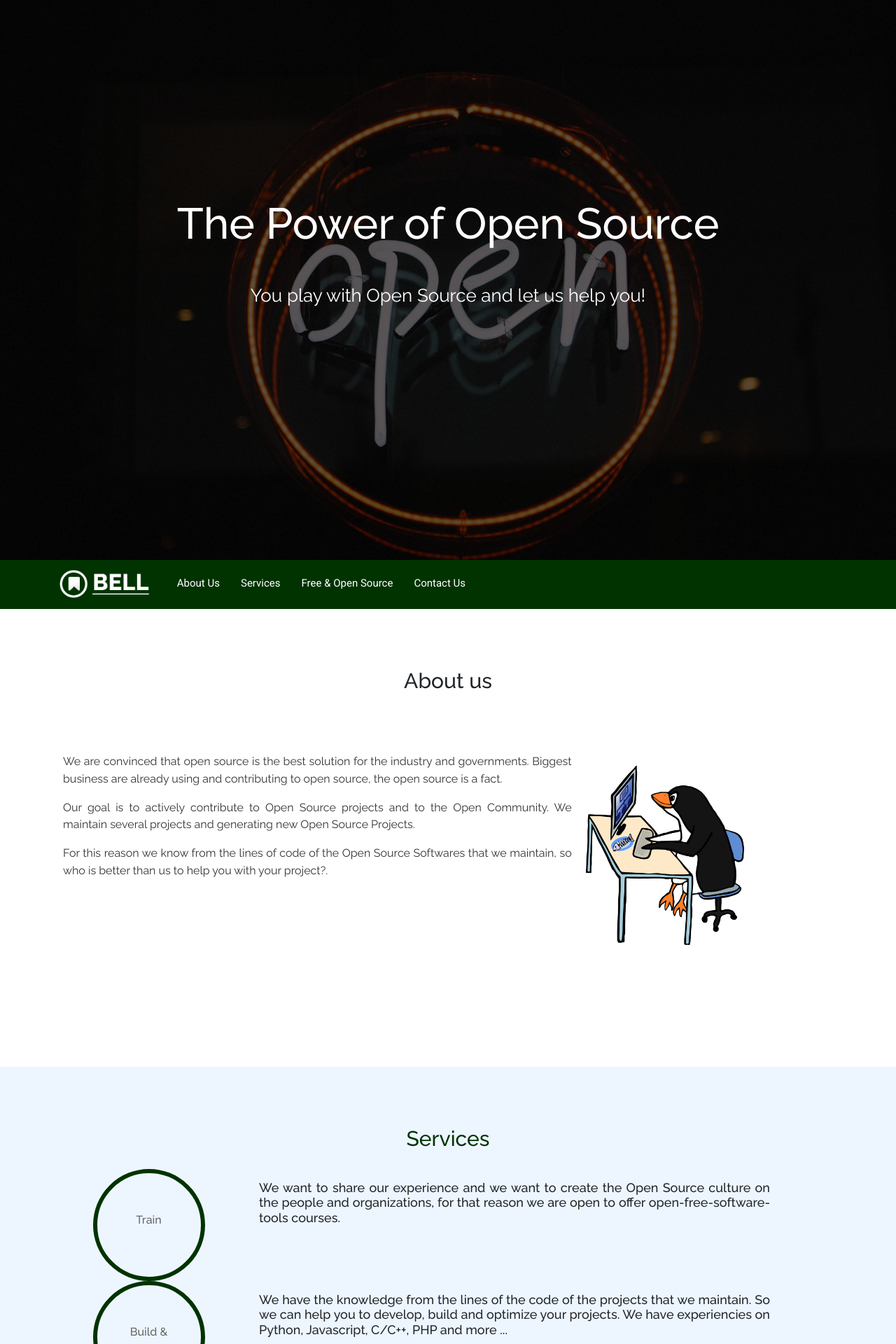
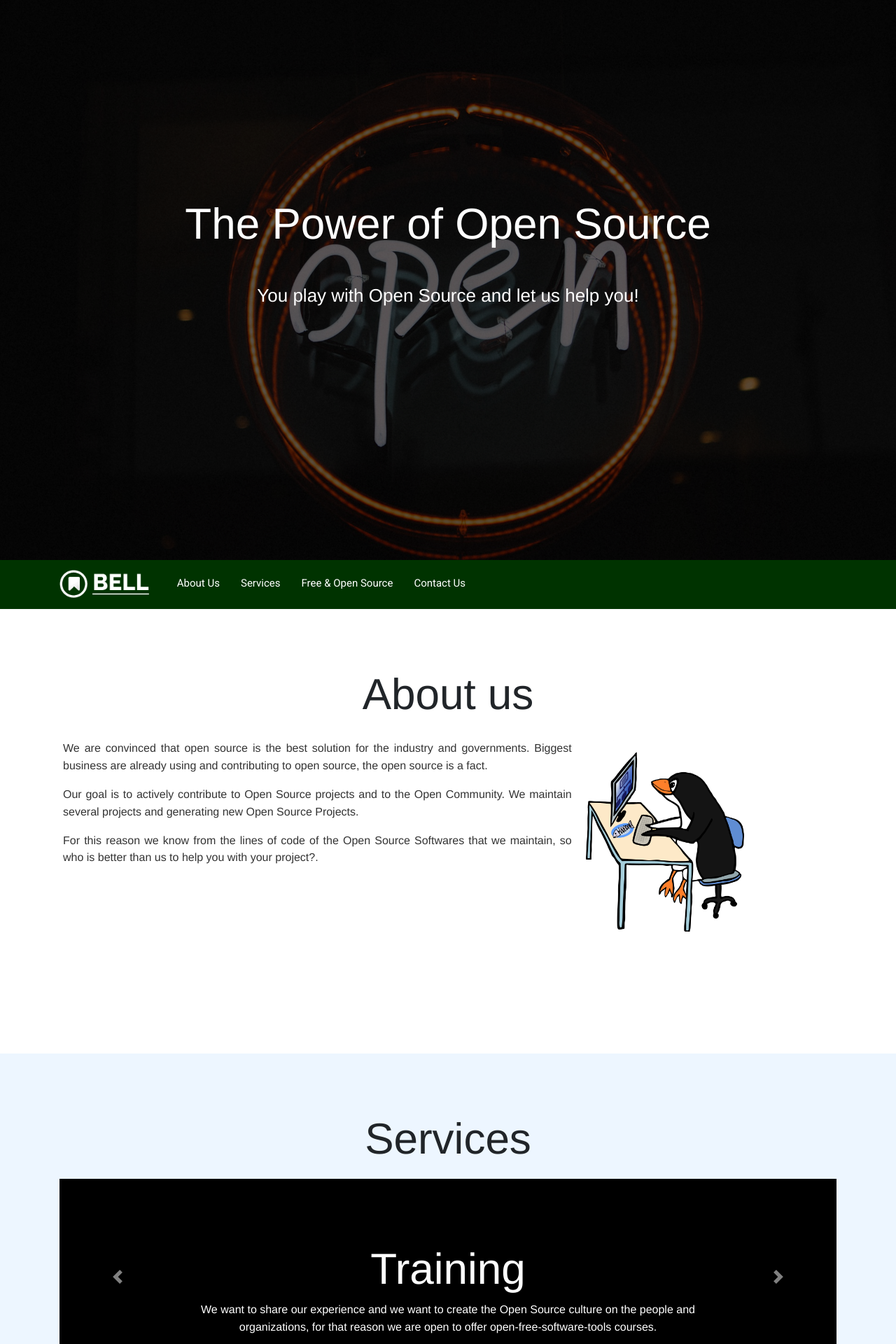
Before and after one commit to Yaeorobi/yaerobi, a Django app: page / in a window 1280 px wide. Shown: the top 1920 px of the page at 70% size. Run offline with Django 3.2, Linux system fonts and the light colour scheme; some libraries are stand-ins or nearby versions.

Commit message:
Cambios en la página

```diff
--- a/requirements.txt
+++ b/requirements.txt
@@ -1,4 +1,4 @@
-Django==2.2.2
+Django
 pytz==2019.1
 sqlparse==0.3.0
 django-bootstrap3
--- a/yaerobi/website/static/css/style.css
+++ b/yaerobi/website/static/css/style.css
@@ -1031,3 +1031,18 @@ div.logos > img{
   max-width: 60%;
   max-height: 60%;
 }
+
+
+.carousel{
+    /*background: #194616;*/
+    background: #000;
+    margin-top: 20px;
+    width: 100%;
+}
+.carousel-item{
+    text-align: center;
+    min-height: 280px; /* Prevent carousel from being distorted if for some reason image doesn't load */
+}
+.bs-example{
+	margin: 20px;
+}
--- a/yaerobi/website/templates/website/base.html
+++ b/yaerobi/website/templates/website/base.html
@@ -13,25 +13,11 @@
   <meta content="" name="keywords">
   <meta content="" name="description">
 
-  <!-- Facebook Opengraph integration: https://developers.facebook.com/docs/sharing/opengraph -->
-  <meta property="og:title" content="">
-  <meta property="og:image" content="">
-  <meta property="og:url" content="">
-  <meta property="og:site_name" content="">
-  <meta property="og:description" content="">
-
-  <!-- Twitter Cards integration: https://dev.twitter.com/cards/  -->
-  <meta name="twitter:card" content="summary">
-  <meta name="twitter:site" content="">
-  <meta name="twitter:title" content="">
-  <meta name="twitter:description" content="">
-  <meta name="twitter:image" content="">
-
   <!-- Favicon -->
   <link href="img/favicon.ico" rel="icon">
 
   <!-- Google Fonts -->
-  <link href="https://fonts.googleapis.com/css?family=Raleway:400,500,700|Roboto:400,900" rel="stylesheet">
+  <link href="https://fonts.googleapis.com/css?family=Merriweather:400,500,700|Roboto:400,900" rel="stylesheet">
 
   <!-- Bootstrap CSS File -->
   <link href="static/lib/bootstrap/css/bootstrap.min.css" rel="stylesheet">
@@ -41,6 +27,13 @@
 
   <!-- Main Stylesheet File -->
   <link href="static/css/style.css" rel="stylesheet">
+
+  <script src="https://cdnjs.cloudflare.com/ajax/libs/popper.js/1.14.7/umd/popper.min.js"></script>
+
+  <script src="https://stackpath.bootstrapcdn.com/bootstrap/4.3.1/js/bootstrap.min.js"></script>
+
+  <script src="https://ajax.googleapis.com/ajax/libs/jquery/3.3.1/jquery.min.js"></script>
+
 
   <!-- =======================================================
     Theme Name: Bell
--- a/yaerobi/website/templates/website/home.html
+++ b/yaerobi/website/templates/website/home.html
@@ -41,7 +41,7 @@
         <ul class="nav-menu">
           <li><a href="#about">About Us</a></li>
           <li><a href="#services">Services</a></li>
-          <li><a href="#softwarelibre">Free & Open Source</a></li>
+          <li><a href="https://github.com/yaerobi">Free & Open Source</a></li>
           <!-- <li><a href="#team">Team</a></li>-->
           <li><a href="#contact">Contact Us</a></li>
         </ul>
@@ -60,9 +60,9 @@
 <section class="about" id="about">
     <div class="container">
       <div class="text-center">
-            <h2>
+            <h1>
                 About us
-            </h2>
+            </h1>
         </div>
       <div class="row about-us">
         <div class="about-us text-justify col-md-8 col-sm-12">
@@ -85,96 +85,73 @@
   <section class="portfolio" id="services">
     <div class="container">
       <div class="text-center">
-            <h2>
+            <h1>
                 Services
-            </h2>
+            </h1>
       </div>
 
-       <div class="row portfolio">
-        <div class="stats-col text-center col-md-3 col-sm-6">
-          <div class="circle">Train</div>
+      <div id="carousel-example-generic" class="carousel slide" data-ride="carousel">
+        <!-- Indicators -->
+        <ol class="carousel-indicators">
+            <li data-target="#carousel-example-generic" data-slide-to="0" class="active"></li>
+            <li data-target="#carousel-example-generic" data-slide-to="1"></li>
+            <li data-target="#carousel-example-generic" data-slide-to="2"></li>
+            <li data-target="#carousel-example-generic" data-slide-to="3"></li>
+        </ol>
+
+        <!-- Wrapper for slides -->
+        <div class="carousel-inner" role="listbox">
+            <div class="carousel-item active">
+                <div class="carousel-caption">
+                    <h1>Training</h1>
+                    <p style="color:#fff;" >We want to share our experience and we want to create the Open Source culture on the people and organizations, for that reason we are open to offer open-free-software-tools courses.
+                    </p>
                 </div>
-        <div class="portfolio text-justify col-md-8 col-sm-12">
-            <p><h4>
-                We want to share our experience and we want to create the Open Source culture on the people and organizations, for that reason we are open to offer open-free-software-tools courses.
-            </h4></p>
+            </div>
+            <div class="carousel-item">
+                <div class="carousel-caption">
+                    <h1>Build & Optimize</h1>
+                    <p style="color:#fff;" >We have the knowledge from the lines of the code of the projects that we maintain. So we can help you to develop, build and optimize your projects.</p>
+                </div>
+
+            </div>
+            <div class="carousel-item">
+              <div class="carousel-caption">
+                <h1>Maintain</h1>
+                <p style="color:#fff;" >Develop a project is a hard and demanding task and take several hours of people. Maintain a project or package is still a demanding task. We work every day maintaining open source projects, we can help you on that task.
+                </p>
               </div>
             </div>
 
-      <div class="row portfolio">
-        <div class="stats-col text-center col-md-3 col-sm-6">
-          <div class="circle">Build & Optimize</div>
+            <div class="carousel-item">
+              <div class="carousel-caption">
+                  <h1>Packaging</h1>
+                  <p style="color:#fff;" >We have experience on Debian Packaging, we can package your software and tools to be ready for distribute and deploy.</p>
               </div>
-        <div class="portfolio text-justify col-md-8 col-sm-12">
-            <p><h4>
-                We have the knowledge from the lines of the code of the projects that we maintain. So we can help you to develop, build and optimize your projects. We have experiencies on Python, Javascript, C/C++, PHP and more ...
-            </h4></p>
             </div>
         </div>
 
-      <div class="row portfolio">
-        <div class="stats-col text-center col-md-3 col-sm-6">
-          <div class="circle">Maintain</div>
-        </div>
-        <div class="portfolio text-justify col-md-8 col-sm-12">
-            <p><h4>
-                Develop a project is a hard and demanding task and take several hours of people. Maintain a project or package is still a demanding task. We work every day maintaining open source projects, we can help you on that task.
-            </h4></p>
-        </div>
-      </div>
-
-      <div class="row portfolio">
-        <div class="stats-col text-center col-md-3 col-sm-6">
-          <div class="circle">Packaging</div>
-        </div>
-        <div class="portfolio text-justify col-md-8 col-sm-12">
-            <p><h4>
-              We have experience on Debian Packaging, we can package your software and tools to be ready for distribute and deploy.
-            </h4></p>
-        </div>
-      </div>
-      <div class="portfolio text-center col-md-12 col-sm-12 logos center">
-        <img src='{% static "img/logos.jpg" %}' alt="logos" title="We have experience on this"></img>
-        </div>
+        <!-- Controls -->
+        <a class="carousel-control-prev" href="#carousel-example-generic" role="button" data-slide="prev">
+            <span class="carousel-control-prev-icon" aria-hidden="true"></span>
+            <span class="sr-only">Previous</span>
+        </a>
+        <a class="carousel-control-next" href="#carousel-example-generic" role="button" data-slide="next">
+            <span class="carousel-control-next-icon" aria-hidden="true"></span>
+            <span class="sr-only">Next</span>
+        </a>
       </div>
   </section>
+
   <!-- /About -->
 
-  <!-- Open and Free Software -->
-<section class="feature" id="softwarelibre">
-    <div class="container">
-      <div class="text-center">
-            <h2>
-                Free & Open Source
-            </h2>
-        </div>
-
-       <div class="row feature">
-        <div class="feature text-justify col-md-12 col-sm-12">
-            <p><h3>
-                We are compromised to Free and Open Source
-            </h3></p>
-            <p><h4>
-                <a href="https://www.openhub.net/accounts/eamanu">OpenHub</a>
-            </h4></p>
-            <p><h4>
-                <a href="http://github.com/eamanu">GitHub</a>
-            </h4></p>
-            <p><h4>
-                <a href="https://qa.debian.org/developer.php?login=emmanuelarias30%40gmail.com">Debian</a>
-            </h4></p>
-        </div>
-      </div>
-  </section>
-  <!-- /Open and Free Software -->
-
-  <!-- Open and Free Software -->
+  <!-- contact us -->
   <section class="feature" id="contact">
     <div class="container">
       <div class="text-center">
             <h2>
                 Contact Us
-            </h2>
+            </h1>
       </div>
       <h3>Send an email to <a href="mailto:eamanu@eamanu.com">eamanu@eamanu.com</a> or complete the form:</h3>
       <form method="post">
@@ -184,7 +161,7 @@
       </form>
     </div>
   </section>
-  <!-- /Open and Free Software -->
+  <!-- end contact us -->
   <!-- Parallax -->
 
   <!-- Required JavaScript Libraries -->
@@ -203,4 +180,9 @@
 
   <!-- Template Specisifc Custom Javascript File -->
   <script src="static/js/custom.js"></script>
+
+  <script src="https://code.jquery.com/jquery-3.3.1.slim.min.js" integrity="sha384-q8i/X+965DzO0rT7abK41JStQIAqVgRVzpbzo5smXKp4YfRvH+8abtTE1Pi6jizo" crossorigin="anonymous"></script>
+  <script src="https://cdnjs.cloudflare.com/ajax/libs/popper.js/1.14.3/umd/popper.min.js" integrity="sha384-ZMP7rVo3mIykV+2+9J3UJ46jBk0WLaUAdn689aCwoqbBJiSnjAK/l8WvCWPIPm49" crossorigin="anonymous"></script>
+  <script src="https://stackpath.bootstrapcdn.com/bootstrap/4.1.3/js/bootstrap.min.js" integrity="sha384-ChfqqxuZUCnJSK3+MXmPNIyE6ZbWh2IMqE241rYiqJxyMiZ6OW/JmZQ5stwEULTy" crossorigin="anonymous"></script>
+
 {% endblock %}
```
Lines whose indentation alone changed are shown as unchanged.
